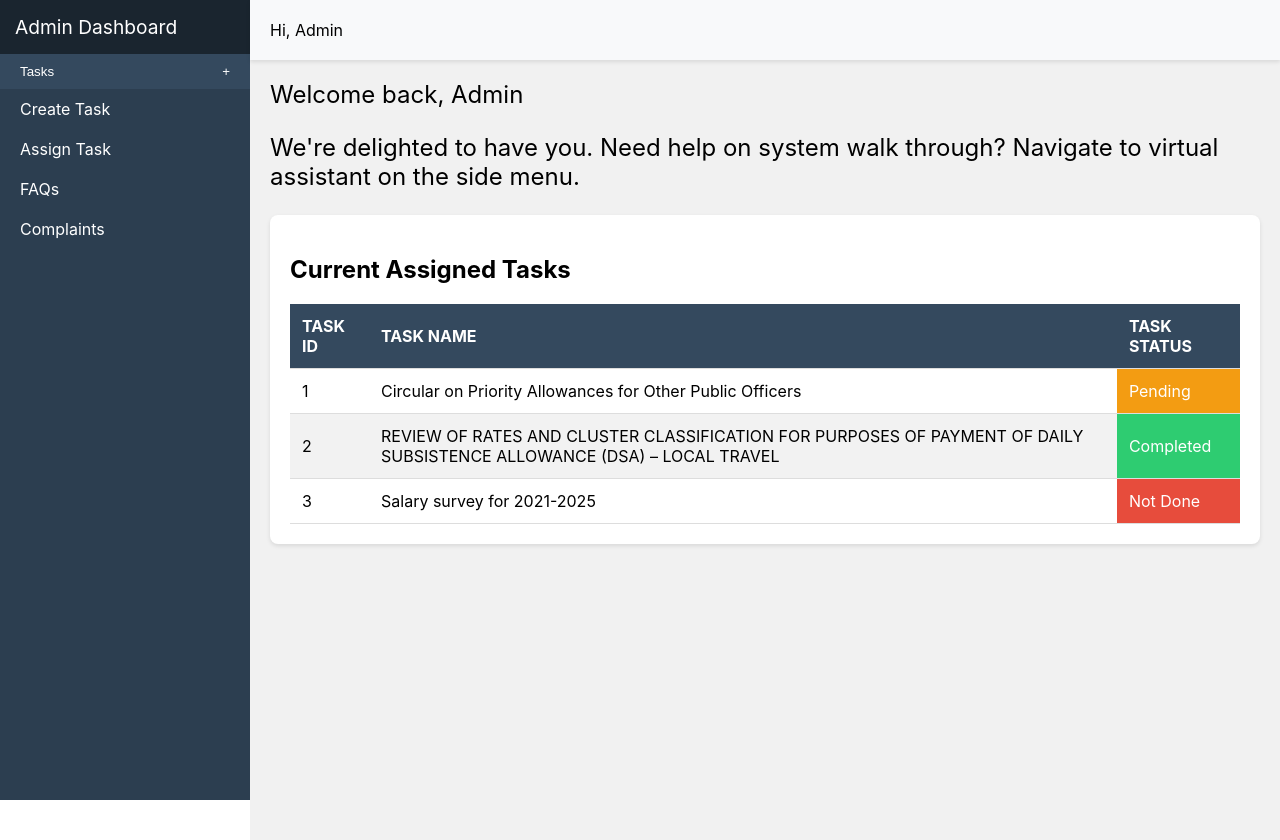
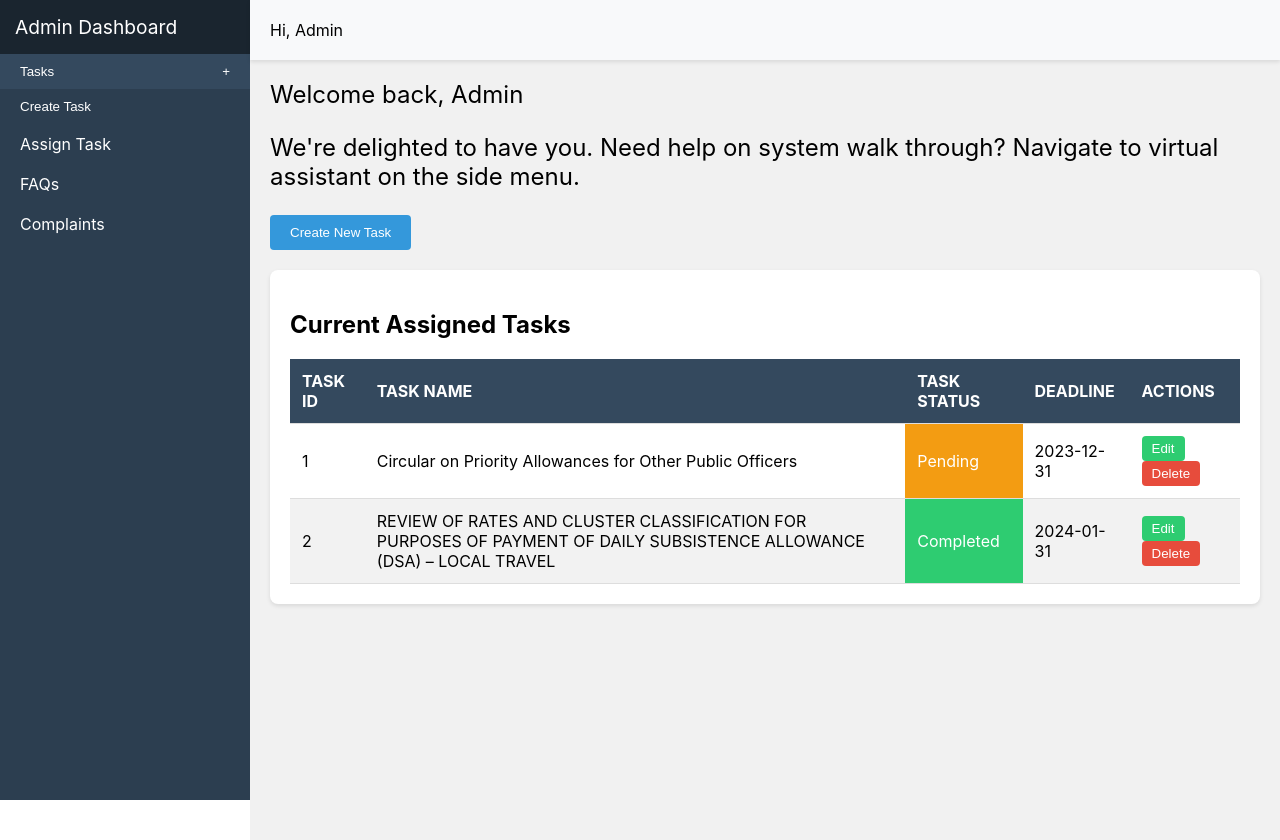
Before and after one commit to Nyandiekahh/Project-Management-using-CRM, a React (Create React App) app: page /admin-dashboard in a window 1280 px wide. Built offline with nearby package versions, Linux system fonts and the light colour scheme.

Commit message:
Generates Unique Task ID code and adding Documents to the Tasks

```diff
--- a/src/components/Sidebar.js
+++ b/src/components/Sidebar.js
@@ -13,11 +13,6 @@ const SidebarContainer = styled.div`
   overflow-y: auto;
   display: flex;
   flex-direction: column;
-  transition: transform 0.3s ease-in-out;
-
-  @media (max-width: 768px) {
-    transform: translateX(${props => (props.isOpen ? '0' : '-100%')});
-  }
 `;
 
 const SidebarHeader = styled.div`
@@ -52,7 +47,7 @@ const DropdownContent = styled.div`
   padding-left: 20px;
 `;
 
-const Sidebar = ({ isOpen }) => {
+const Sidebar = ({ onCreateTaskClick }) => {
   const [openTasks, setOpenTasks] = useState(false);
 
   const handleClick = () => {
@@ -60,7 +55,7 @@ const Sidebar = ({ isOpen }) => {
   };
 
   return (
-    <SidebarContainer isOpen={isOpen}>
+    <SidebarContainer>
       <SidebarHeader>Admin Dashboard</SidebarHeader>
       <nav>
         <div>
@@ -74,7 +69,9 @@ const Sidebar = ({ isOpen }) => {
             <SidebarLink to="/urgent-tasks">Urgent Tasks</SidebarLink>
           </DropdownContent>
         </div>
-        <SidebarLink to="/create-task">Create Task</SidebarLink>
+        <button onClick={onCreateTaskClick} style={{ background: 'none', border: 'none', color: 'white', textAlign: 'left', width: '100%', padding: '10px 20px', cursor: 'pointer' }}>
+          Create Task
+        </button>
         <SidebarLink to="/assign-task">Assign Task</SidebarLink>
         <SidebarLink to="/faqs">FAQs</SidebarLink>
         <SidebarLink to="/complaints">Complaints</SidebarLink>
--- /dev/null
+++ b/src/components/TaskForm.js
@@ -0,0 +1,187 @@
+import React, { useState, useEffect } from 'react';
+import styled from 'styled-components';
+
+const FormContainer = styled.div`
+  background-color: white;
+  padding: 20px;
+  border-radius: 8px;
+  box-shadow: 0 2px 4px rgba(0, 0, 0, 0.1);
+  width: 100%;
+  max-width: 500px;
+  margin: 20px auto;
+`;
+
+const FormTitle = styled.h2`
+  margin-bottom: 20px;
+`;
+
+const FormGroup = styled.div`
+  margin-bottom: 15px;
+`;
+
+const Label = styled.label`
+  display: block;
+  margin-bottom: 5px;
+  font-weight: bold;
+`;
+
+const Input = styled.input`
+  width: 100%;
+  padding: 10px;
+  border: 1px solid #ccc;
+  border-radius: 4px;
+`;
+
+const Textarea = styled.textarea`
+  width: 100%;
+  padding: 10px;
+  border: 1px solid #ccc;
+  border-radius: 4px;
+`;
+
+const Select = styled.select`
+  width: 100%;
+  padding: 10px;
+  border: 1px solid #ccc;
+  border-radius: 4px;
+`;
+
+const Button = styled.button`
+  padding: 10px 20px;
+  background-color: #3498db;
+  color: white;
+  border: none;
+  border-radius: 4px;
+  cursor: pointer;
+
+  &:hover {
+    background-color: #2980b9;
+  }
+`;
+
+const TaskForm = ({ officers, onSubmit, initialTask }) => {
+  const [taskName, setTaskName] = useState('');
+  const [description, setDescription] = useState('');
+  const [deadline, setDeadline] = useState('');
+  const [assignedOfficer, setAssignedOfficer] = useState('');
+  const [status, setStatus] = useState('Pending');
+  const [link, setLink] = useState('');
+  const [file, setFile] = useState(null);
+
+  useEffect(() => {
+    if (initialTask) {
+      setTaskName(initialTask.name);
+      setDescription(initialTask.description);
+      setDeadline(initialTask.deadline);
+      setAssignedOfficer(initialTask.assignedOfficer);
+      setStatus(initialTask.status);
+      setLink(initialTask.link);
+      setFile(initialTask.file);
+    }
+  }, [initialTask]);
+
+  const handleFileChange = (e) => {
+    setFile(e.target.files[0]);
+  };
+
+  const handleSubmit = (e) => {
+    e.preventDefault();
+    onSubmit({
+      id: initialTask ? initialTask.id : Date.now(),
+      name: taskName,
+      description,
+      deadline,
+      assignedOfficer,
+      status,
+      link,
+      file,
+    });
+    setTaskName('');
+    setDescription('');
+    setDeadline('');
+    setAssignedOfficer('');
+    setStatus('Pending');
+    setLink('');
+    setFile(null);
+  };
+
+  return (
+    <FormContainer>
+      <FormTitle>{initialTask ? 'Edit Task' : 'Create a New Task'}</FormTitle>
+      <form onSubmit={handleSubmit}>
+        <FormGroup>
+          <Label>Task Name</Label>
+          <Input
+            type="text"
+            value={taskName}
+            onChange={(e) => setTaskName(e.target.value)}
+            required
+          />
+        </FormGroup>
+        <FormGroup>
+          <Label>Description</Label>
+          <Textarea
+            value={description}
+            onChange={(e) => setDescription(e.target.value)}
+            required
+          />
+        </FormGroup>
+        <FormGroup>
+          <Label>Deadline</Label>
+          <Input
+            type="date"
+            value={deadline}
+            onChange={(e) => setDeadline(e.target.value)}
+            required
+          />
+        </FormGroup>
+        <FormGroup>
+          <Label>Assigned Officer</Label>
+          <Select
+            value={assignedOfficer}
+            onChange={(e) => setAssignedOfficer(e.target.value)}
+            required
+          >
+            <option value="">Select an Officer</option>
+            {officers.map((officer) => (
+              <option key={officer.id} value={officer.name}>
+                {officer.name}
+              </option>
+            ))}
+          </Select>
+        </FormGroup>
+        <FormGroup>
+          <Label>Status</Label>
+          <Select
+            value={status}
+            onChange={(e) => setStatus(e.target.value)}
+            required
+          >
+            <option value="Pending">Pending</option>
+            <option value="Completed">Completed</option>
+            <option value="Not Done">Not Done</option>
+          </Select>
+        </FormGroup>
+        <FormGroup>
+          <Label>Optional Link</Label>
+          <Input
+            type="url"
+            value={link}
+            onChange={(e) => setLink(e.target.value)}
+          />
+        </FormGroup>
+        <FormGroup>
+          <Label>Upload File</Label>
+          <Input
+            type="file"
+            accept=".pdf,.doc,.docx,.jpg,.png"
+            onChange={handleFileChange}
+          />
+        </FormGroup>
+        <Button type="submit">{initialTask ? 'Save Changes' : 'Create Task'}</Button>
+      </form>
+    </FormContainer>
+  );
+};
+
+export default TaskForm;
--- a/src/pages/AdminDashboard.js
+++ b/src/pages/AdminDashboard.js
@@ -1,7 +1,9 @@
-import React from 'react';
+import React, { useState, useEffect } from 'react';
 import styled from 'styled-components';
 import Sidebar from '../components/Sidebar';
 import TopBar from '../components/TopBar';
+import TaskForm from '../components/TaskForm';
+import tasksData from '../tasks.json'; // Import the JSON file
 
 const Content = styled.div`
   margin-left: 250px;
@@ -84,23 +86,130 @@ const NoTasksMessage = styled.div`
   }
 `;
 
+const Button = styled.button`
+  padding: 10px 20px;
+  background-color: #3498db;
+  color: white;
+  border: none;
+  border-radius: 4px;
+  cursor: pointer;
+  margin-bottom: 20px;
+
+  &:hover {
+    background-color: #2980b9;
+  }
+`;
+
+const EditButton = styled.button`
+  padding: 5px 10px;
+  background-color: #2ecc71;
+  color: white;
+  border: none;
+  border-radius: 4px;
+  cursor: pointer;
+  margin-right: 5px;
+
+  &:hover {
+    background-color: #27ae60;
+  }
+`;
+
+const DeleteButton = styled.button`
+  padding: 5px 10px;
+  background-color: #e74c3c;
+  color: white;
+  border: none;
+  border-radius: 4px;
+  cursor: pointer;
+
+  &:hover {
+    background-color: #c0392b;
+  }
+`;
+
+// Helper function to generate unique 6-digit task ID
+const generateTaskId = (existingIds) => {
+  let newId;
+  do {
+    newId = Math.floor(100000 + Math.random() * 900000);
+  } while (existingIds.includes(newId));
+  return newId;
+};
+
 const AdminDashboard = () => {
-  // Mock data for tasks. Replace this with your actual task fetching logic.
-  const tasks = [
-    { id: 1, name: 'Circular on Priority Allowances for Other Public Officers', status: 'Pending' },
-    { id: 2, name: 'REVIEW OF RATES AND CLUSTER CLASSIFICATION FOR PURPOSES OF PAYMENT OF DAILY SUBSISTENCE ALLOWANCE (DSA) – LOCAL TRAVEL', status: 'Completed' },
-    { id: 3, name: 'Salary survey for 2021-2025', status: 'Not Done' },
+  const [tasks, setTasks] = useState([]);
+  const [showForm, setShowForm] = useState(false);
+  const [editingTask, setEditingTask] = useState(null);
+  const officers = [
+    { id: 1, name: 'Officer 1' },
+    { id: 2, name: 'Officer 2' },
   ];
+
+  // Load tasks from local storage or JSON file on mount
+  useEffect(() => {
+    const storedTasks = JSON.parse(localStorage.getItem('tasks')) || tasksData;
+    setTasks(storedTasks);
+  }, []);
+
+  // Save tasks to local storage
+  const saveTasksToLocalStorage = (tasks) => {
+    localStorage.setItem('tasks', JSON.stringify(tasks));
+  };
+
+  const handleCreateTask = (newTask) => {
+    const taskId = generateTaskId(tasks.map(task => task.id));
+    const updatedTasks = [...tasks, { ...newTask, id: taskId }];
+    setTasks(updatedTasks);
+    saveTasksToLocalStorage(updatedTasks);
+    setShowForm(false);
+    setEditingTask(null);
+  };
+
+  const handleUpdateTask = (updatedTask) => {
+    const updatedTasks = tasks.map(task =>
+      task.id === updatedTask.id ? updatedTask : task
+    );
+    setTasks(updatedTasks);
+    saveTasksToLocalStorage(updatedTasks);
+    setShowForm(false);
+    setEditingTask(null);
+  };
+
+  const handleEditTask = (task) => {
+    setEditingTask(task);
+    setShowForm(true);
+  };
+
+  const handleDeleteTask = (taskId) => {
+    const updatedTasks = tasks.filter(task => task.id !== taskId);
+    setTasks(updatedTasks);
+    saveTasksToLocalStorage(updatedTasks);
+  };
+
+  const toggleForm = () => {
+    setShowForm(!showForm);
+    setEditingTask(null);
+  };
 
   return (
     <div>
-      <Sidebar />
+      <Sidebar onCreateTaskClick={toggleForm} />
       <TopBar user="Admin" />
       <Content>
         <WelcomeMessage>
           Welcome back, Admin
           <p>We're delighted to have you. Need help on system walk through? Navigate to virtual assistant on the side menu.</p>
         </WelcomeMessage>
+        <Button onClick={toggleForm}>
+          {showForm ? 'Hide Form' : 'Create New Task'}
+        </Button>
+        {showForm && (
+          <TaskForm
+            officers={officers}
+            onSubmit={editingTask ? handleUpdateTask : handleCreateTask}
+            initialTask={editingTask}
+          />
+        )}
         <CurrentTasks>
           <h2>Current Assigned Tasks</h2>
           <TaskList>
@@ -111,6 +220,8 @@ const AdminDashboard = () => {
                     <TaskTableHeader>TASK ID</TaskTableHeader>
                     <TaskTableHeader>TASK NAME</TaskTableHeader>
                     <TaskTableHeader>TASK STATUS</TaskTableHeader>
+                    <TaskTableHeader>DEADLINE</TaskTableHeader>
+                    <TaskTableHeader>ACTIONS</TaskTableHeader>
                   </tr>
                 </thead>
                 <tbody>
@@ -119,6 +230,11 @@ const AdminDashboard = () => {
                       <TaskCell>{task.id}</TaskCell>
                       <TaskCell>{task.name}</TaskCell>
                       <StatusCell status={task.status}>{task.status}</StatusCell>
+                      <TaskCell>{task.deadline}</TaskCell>
+                      <TaskCell>
+                        <EditButton onClick={() => handleEditTask(task)}>Edit</EditButton>
+                        <DeleteButton onClick={() => handleDeleteTask(task.id)}>Delete</DeleteButton>
+                      </TaskCell>
                     </TaskRow>
                   ))}
                 </tbody>
--- /dev/null
+++ b/src/tasks.json
@@ -0,0 +1,22 @@
+[
+    {
+      "id": 1,
+      "name": "Circular on Priority Allowances for Other Public Officers",
+      "description": "Description for task 1",
+      "deadline": "2023-12-31",
+      "assignedOfficer": "Officer 1",
+      "status": "Pending",
+      "link": "",
+      "file": null
+    },
+    {
+      "id": 2,
+      "name": "REVIEW OF RATES AND CLUSTER CLASSIFICATION FOR PURPOSES OF PAYMENT OF DAILY SUBSISTENCE ALLOWANCE (DSA) – LOCAL TRAVEL",
+      "description": "Description for task 2",
+      "deadline": "2024-01-31",
+      "assignedOfficer": "Officer 2",
+      "status": "Completed",
+      "link": "",
+      "file": null
+    }
+  ]
```
